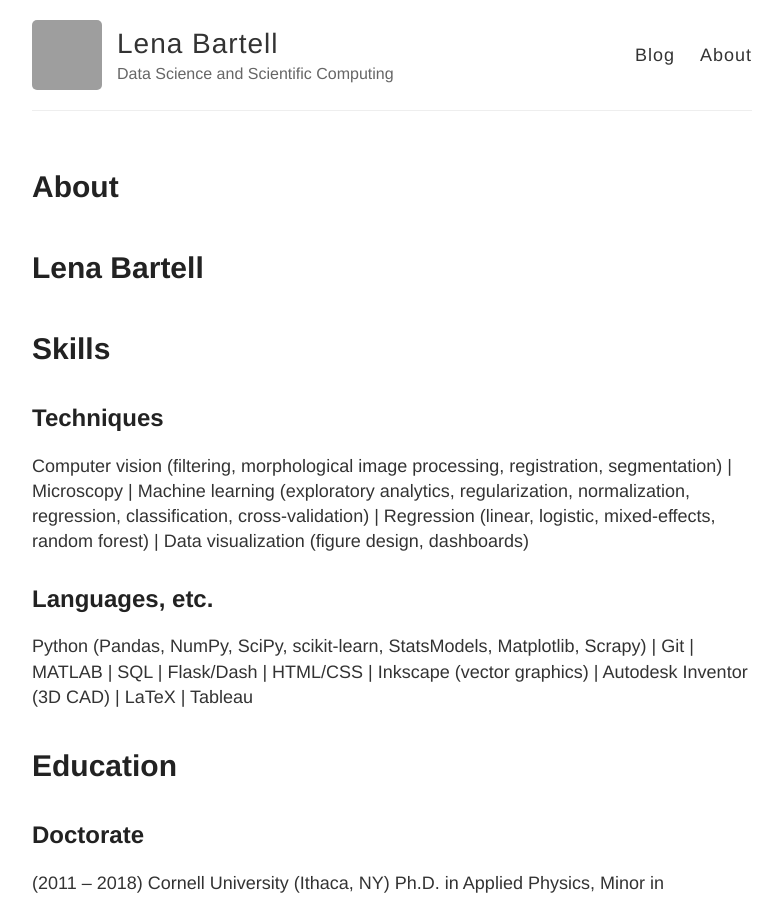
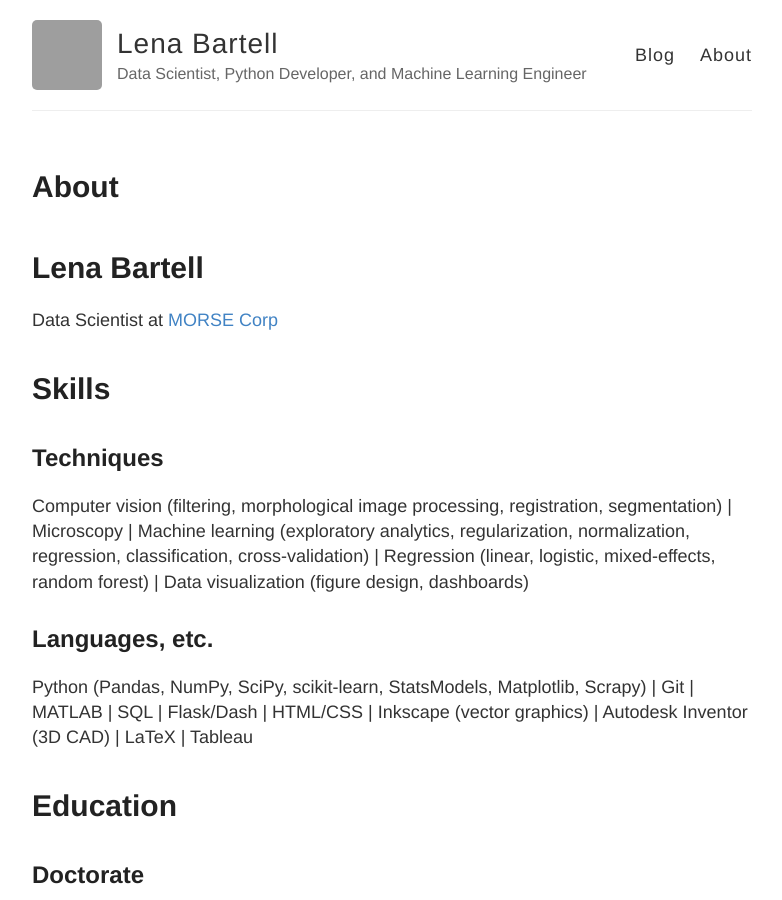
Before and after one commit to lenabradley/lenabradley.github.io, a Jekyll site: the page built from about.md, in a window 1280 px wide and 900 px high. Shown: the whole window, without its empty margins (248-1030 px from the left). Built offline with Jekyll 4.4.1, drawn with Linux system fonts in a browser that asks for light colours; grey boxes are pictures that could not be loaded.

Commit message:
update description

```diff
--- a/_config.yml
+++ b/_config.yml
@@ -6,7 +6,7 @@
 name: Lena Bartell
 
 # Short bio or description (displayed in the header)
-description: Data Science and Scientific Computing
+description: Data Scientist, Python Developer, and Machine Learning Engineer
 
 # URL of your avatar or profile pic (you could use your GitHub profile pic)
 avatar: https://avatars3.githubusercontent.com/u/13946918?s=460&v=4
--- a/about.md
+++ b/about.md
@@ -6,6 +6,8 @@ permalink: /about/
 
 Lena Bartell
 ============
+
+Data Scientist at [MORSE Corp](https://www.morsecorp.com/)
 
 # Skills
 ## Techniques
```
